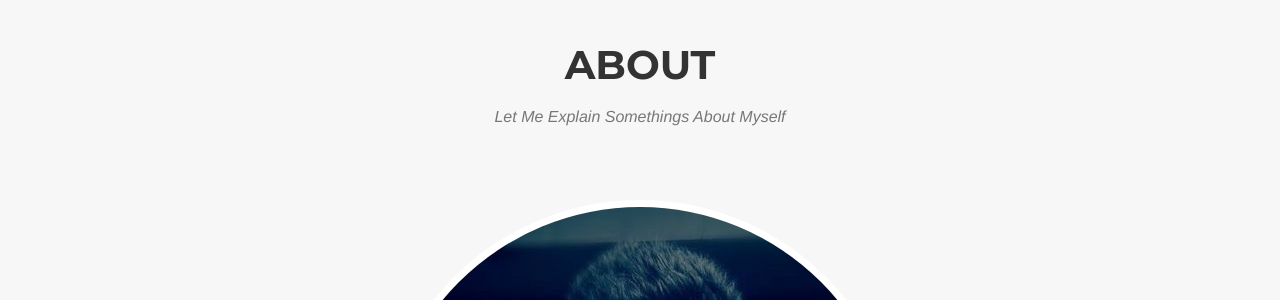
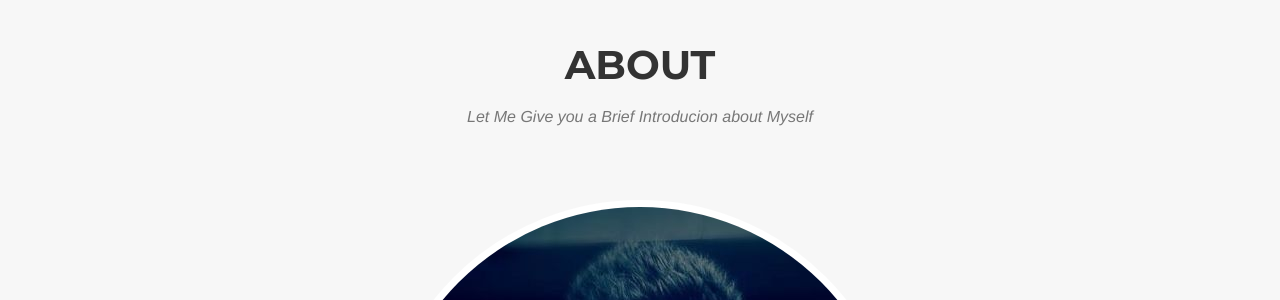
Before and after one commit to BharathKSunil/BharathKSunil.github.io, a Jekyll site: the page built from index.html, in a window 1280 px wide and 900 px high, scrolled down 713 px. Shown: the part 152-452 px from the top of the window. Built offline with Jekyll 4.4.1, drawn with Linux system fonts in a browser that asks for light colours; some web fonts are replaced.

Commit message:
Final Bug Removed
Signed-off-by: BharathKSunil <bharathk.sunil.k@gmail.com>

```diff
--- a/_config.yml
+++ b/_config.yml
@@ -24,7 +24,7 @@
 section3-id: hobbies
 
 section4: About
-section4-subhead: Let Me Explain Somethings About Myself
+section4-subhead: Let Me Give you a Brief Introducion about Myself
 section4-id: about
 
 section5: Achievements
--- a/_includes/header.html
+++ b/_includes/header.html
@@ -49,7 +49,7 @@
             <div class="intro-text">
                 <div class="intro-lead-in">{{ site.intro-lead }}</div>
                 <div class="intro-heading">{{ site.intro-heading }}</div>
-                <a href="#education" class="page-scroll btn btn-xl">{{ site.intro-button }}</a>
+                <a href="#{{ site.section4-id }}" class="page-scroll btn btn-xl">{{ site.intro-button }}</a>
             </div>
         </div>
     </header>
```
